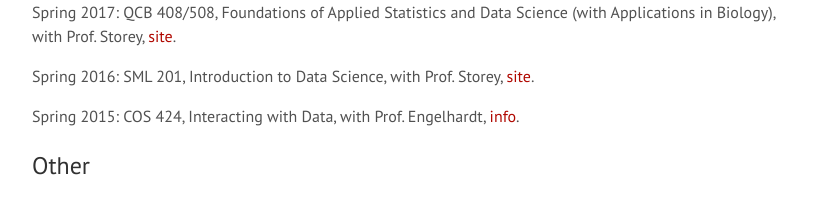
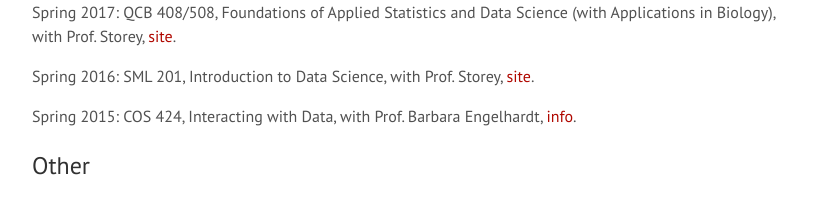
Before and after one commit to whao89/whao89.github.io, a Jekyll site: the page built from index.md, in a window 1280 px wide. Shown: the part 419-633 px from the top of the page, without its empty margins (224-1049 px from the left). Built offline with Jekyll 4.4.1, drawn with Linux system fonts in a browser that asks for light colours; our own code applies the rules of GitHub Pages for plain Markdown files.

Commit message:
minor update

```diff
--- a/index.md
+++ b/index.md
@@ -19,6 +19,6 @@ Spring 2017: QCB 408/508, Foundations of Applied Statistics and Data Science (wi
 
 Spring 2016: SML 201, Introduction to Data Science, with Prof. Storey, [site](https://sml201.github.io).
 
-Spring 2015: COS 424, Interacting with Data, with Prof. Engelhardt, [info](https://registrar.princeton.edu/course-offerings/course_details.xml?courseid=010279&term=1154).
+Spring 2015: COS 424, Interacting with Data, with Prof. Barbara Engelhardt, [info](https://registrar.princeton.edu/course-offerings/course_details.xml?courseid=010279&term=1154).
 
 ## Other
```
Also changed, not shown: wei.jpg (added).
